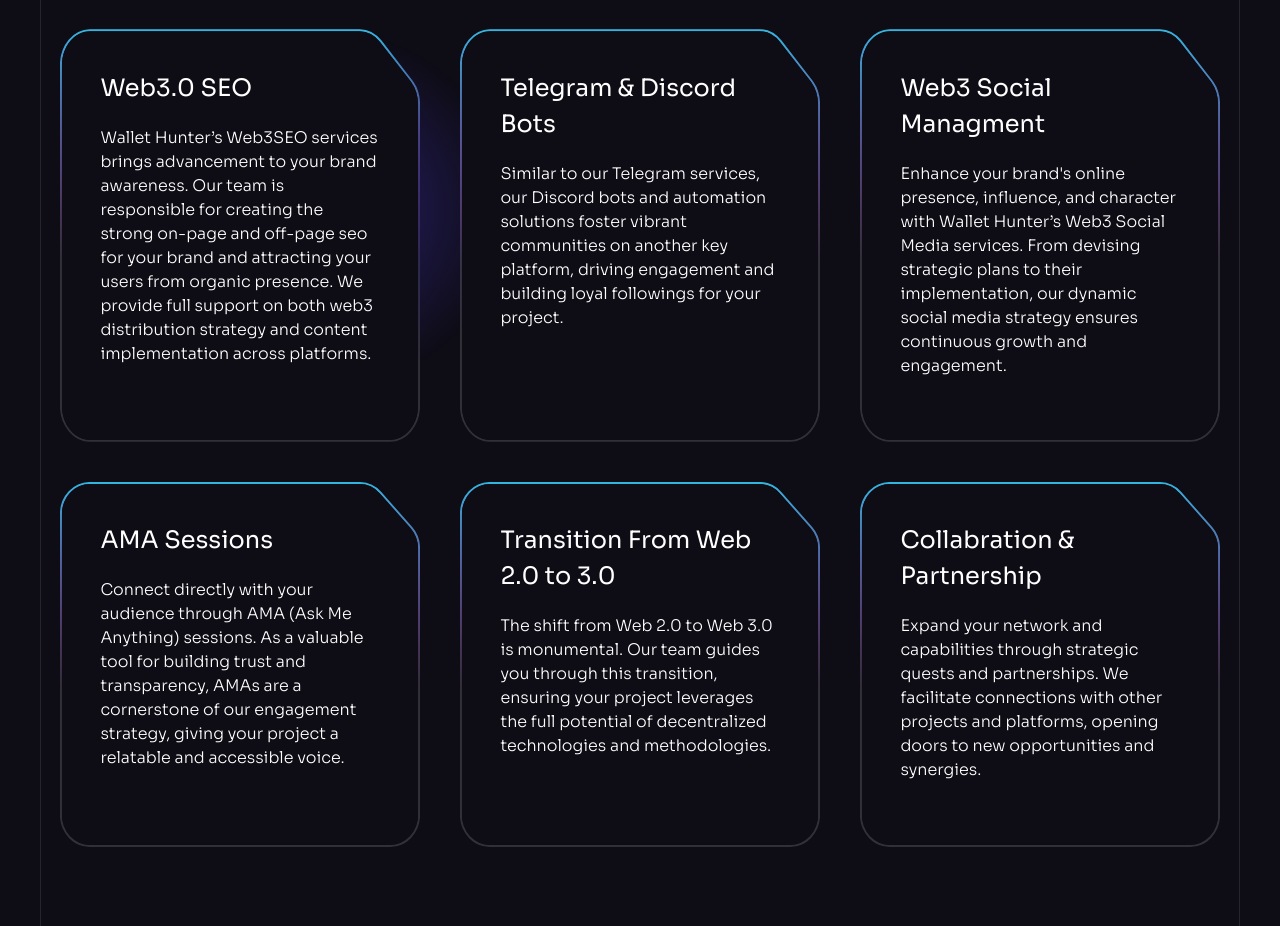
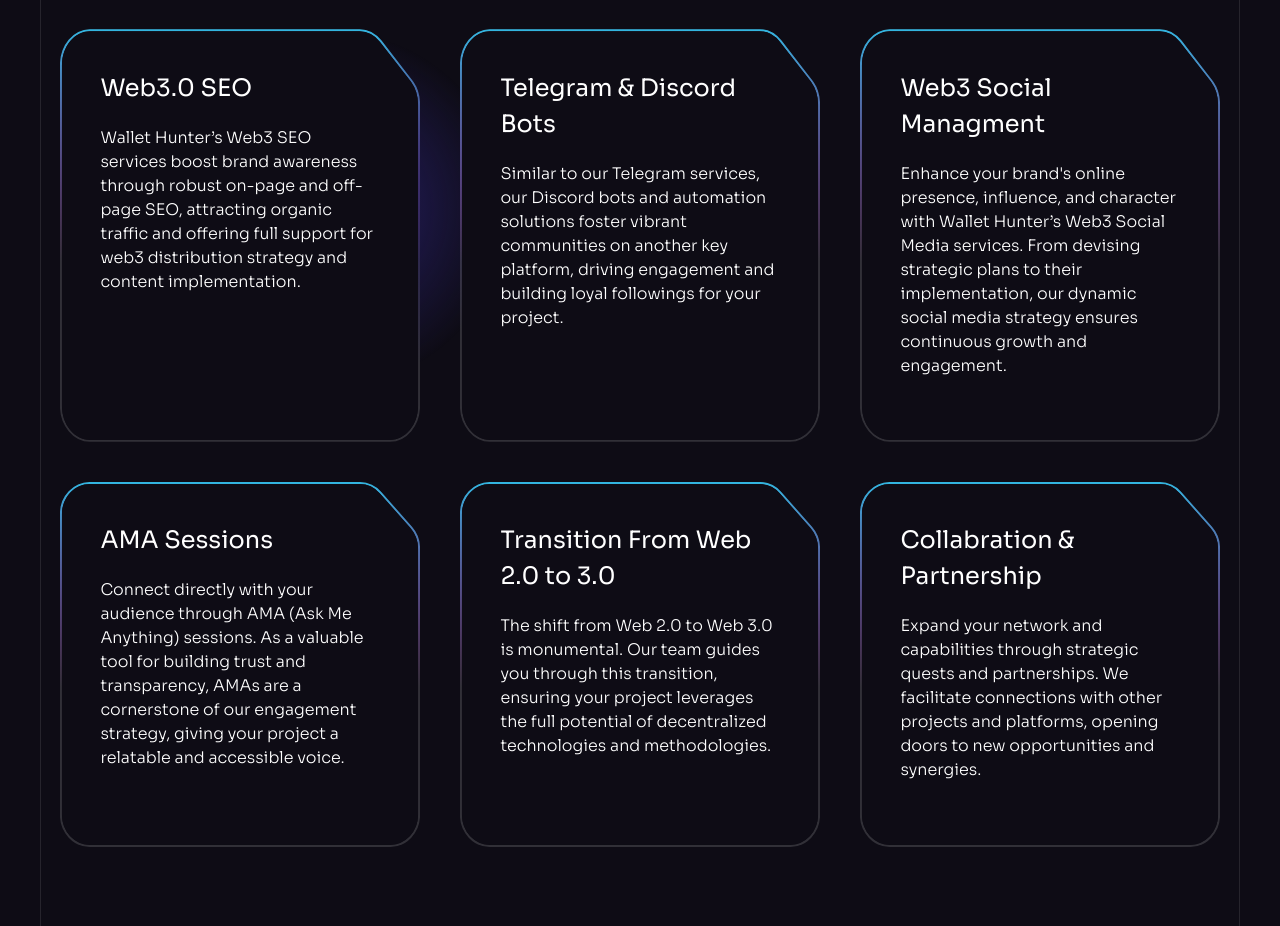
Before and after one commit to GayathriPCh/WalletHunter, a React (Vite) app in the folder wsite/: page / in a window 1280 px wide. Shown: the part 2120-3046 px from the top of the page. Built offline with nearby package versions, Linux system fonts and the light colour scheme.

Commit message:
Update index.js

```diff
--- a/wsite/src/constants/index.js
+++ b/wsite/src/constants/index.js
@@ -270,7 +270,7 @@
   {
     id: "3",
     title: "Web3.0 SEO",
-    text: "Wallet Hunter’s Web3SEO services brings advancement to your brand awareness. Our team is responsible for creating the strong on-page and off-page seo for your brand and attracting your users from organic presence. We provide full support on both web3 distribution strategy and content implementation across platforms.",
+    text: "Wallet Hunter’s Web3 SEO services boost brand awareness through robust on-page and off-page SEO, attracting organic traffic and offering full support for web3 distribution strategy and content implementation.",
     backgroundUrl: "./src/assets/benefits/card-1.svg",
     iconUrl: benefitIcon4,
     imageUrl: benefitImage4,
```
